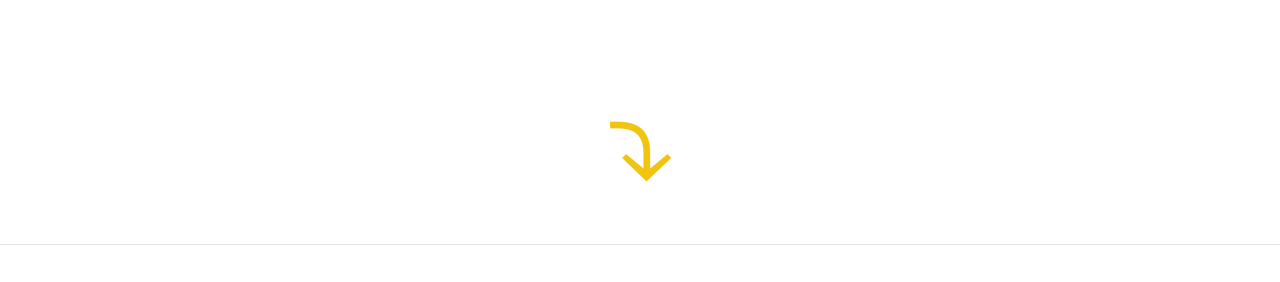
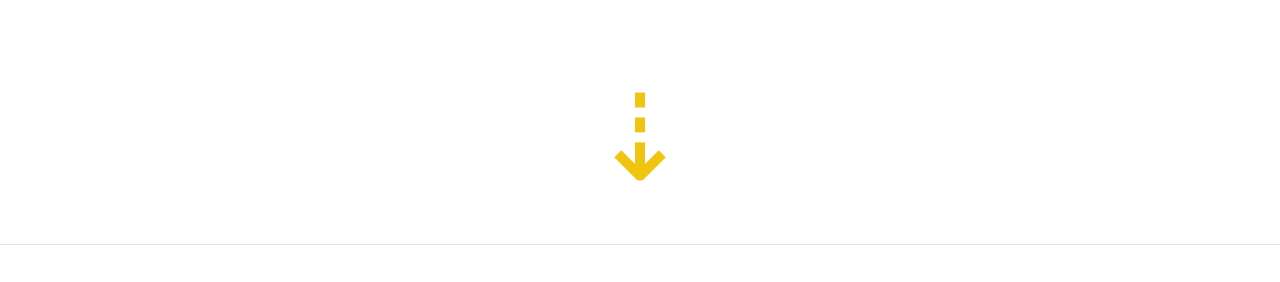
Before and after one commit to ihonecomcn/ihonecomcn.github.io, a Jekyll site: the page built from contact.html, in a window 1280 px wide. Shown: the part 374-656 px from the top of the page. Built offline with Jekyll 4.4.1, drawn with Linux system fonts in a browser that asks for light colours; nearby versions of some CDN libraries.

Commit message:
Modify contact page

```diff
--- a/contact.html
+++ b/contact.html
@@ -6,4 +6,4 @@ header-img: "img/contact-bg.jpg"
 ---
 
 
-<div style="font-size:120px;text-align: center; color: #f1c40f;">⤵</div>
+<div style="font-size:120px;text-align: center; color: #f1c40f;">⇣</div>
```
